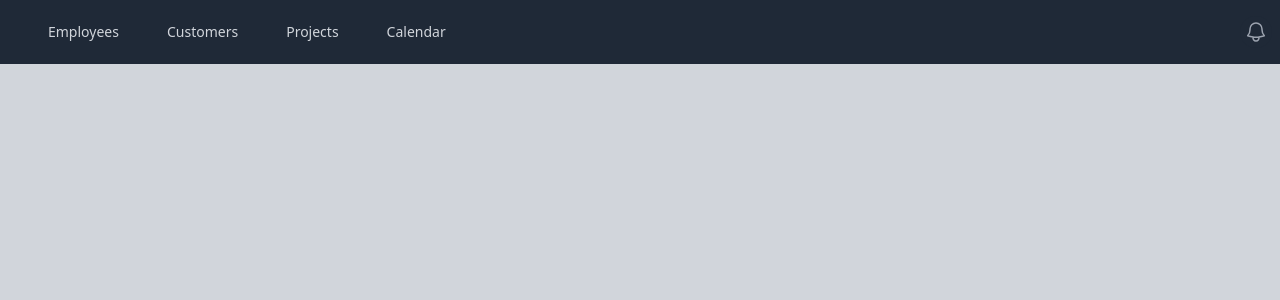
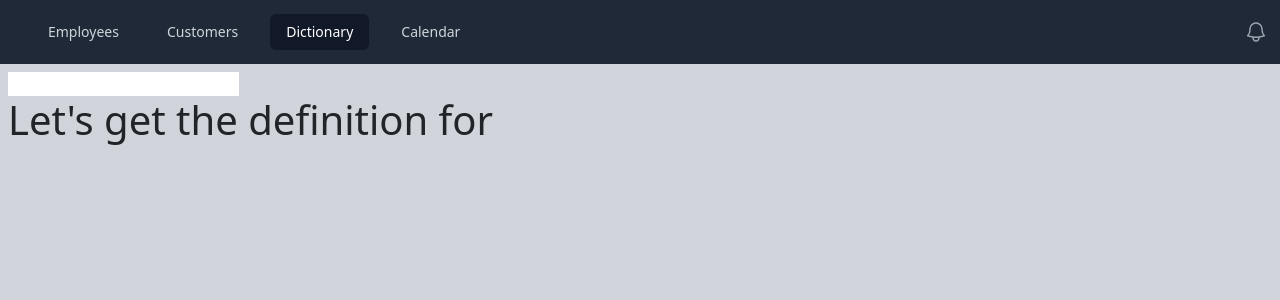
Before and after one commit to Oscarcabrera87/Community, a React (Create React App) app: page /dictionary in a window 1280 px wide. Shown: the top 300 px of the page. Built offline with nearby package versions, Linux system fonts and the light colour scheme.

Commit message:
useEffect added

```diff
--- a/src/App.js
+++ b/src/App.js
@@ -8,6 +8,7 @@
 import Employees from './pages/Employees';
 import Customers from './pages/Customers';
 import {BrowserRouter, Routes, Route } from 'react-router-dom'
+import Dictionary from './components/Dictionary';
 
 
 function App() {
@@ -18,6 +19,7 @@
         <Header>
           <Routes>
             <Route path='/employees' element={<Employees />} />
+            <Route path='/dictionary' element={<Dictionary />} />
             <Route path='/customers' element={<Customers />} />
           </Routes>
         </Header>
--- /dev/null
+++ b/src/components/Dictionary.js
@@ -0,0 +1,20 @@
+import { useState, useEffect } from 'react'
+export default function Dictionary(){
+    const [word, setWord] = useState('')
+
+    useEffect(() => {
+       console.log('State updated', word)
+    })
+
+    return (
+        <>
+            <input type="text" onChange={(e) => {
+                setWord(e.target.value)
+
+            }}
+            />
+            <h1>Let's get the definition for {word}</h1>
+        </>
+    )
+
+}
--- a/src/components/Header.js
+++ b/src/components/Header.js
@@ -6,7 +6,7 @@
 const navigation = [
   { name: 'Employees', href: '/employees' },
   { name: 'Customers', href: '/customers' },
-  { name: 'Projects', href: '/other' },
+  { name: 'Dictionary', href: '/dictionary' },
   { name: 'Calendar', href: '/other2' },
 ]
 
```
